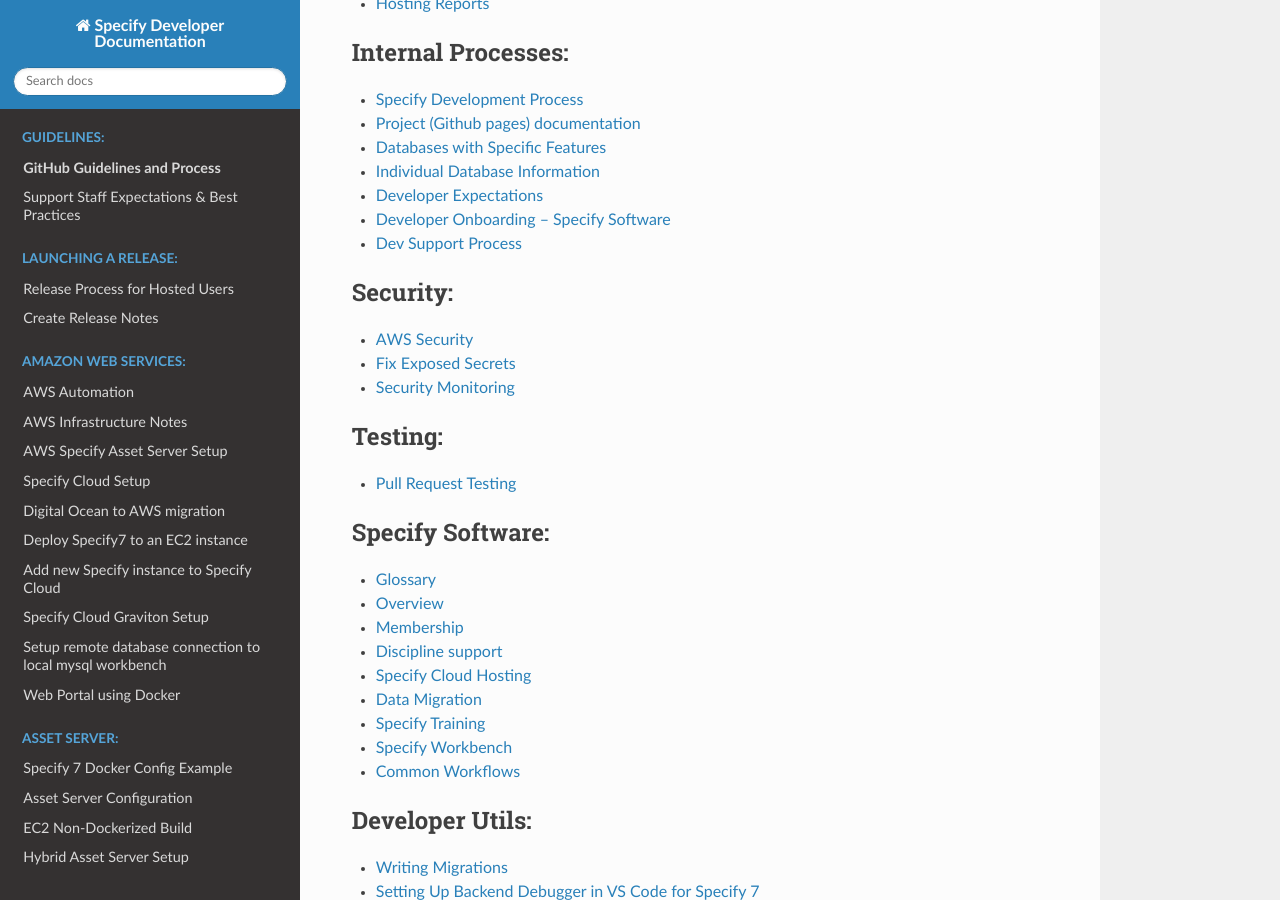
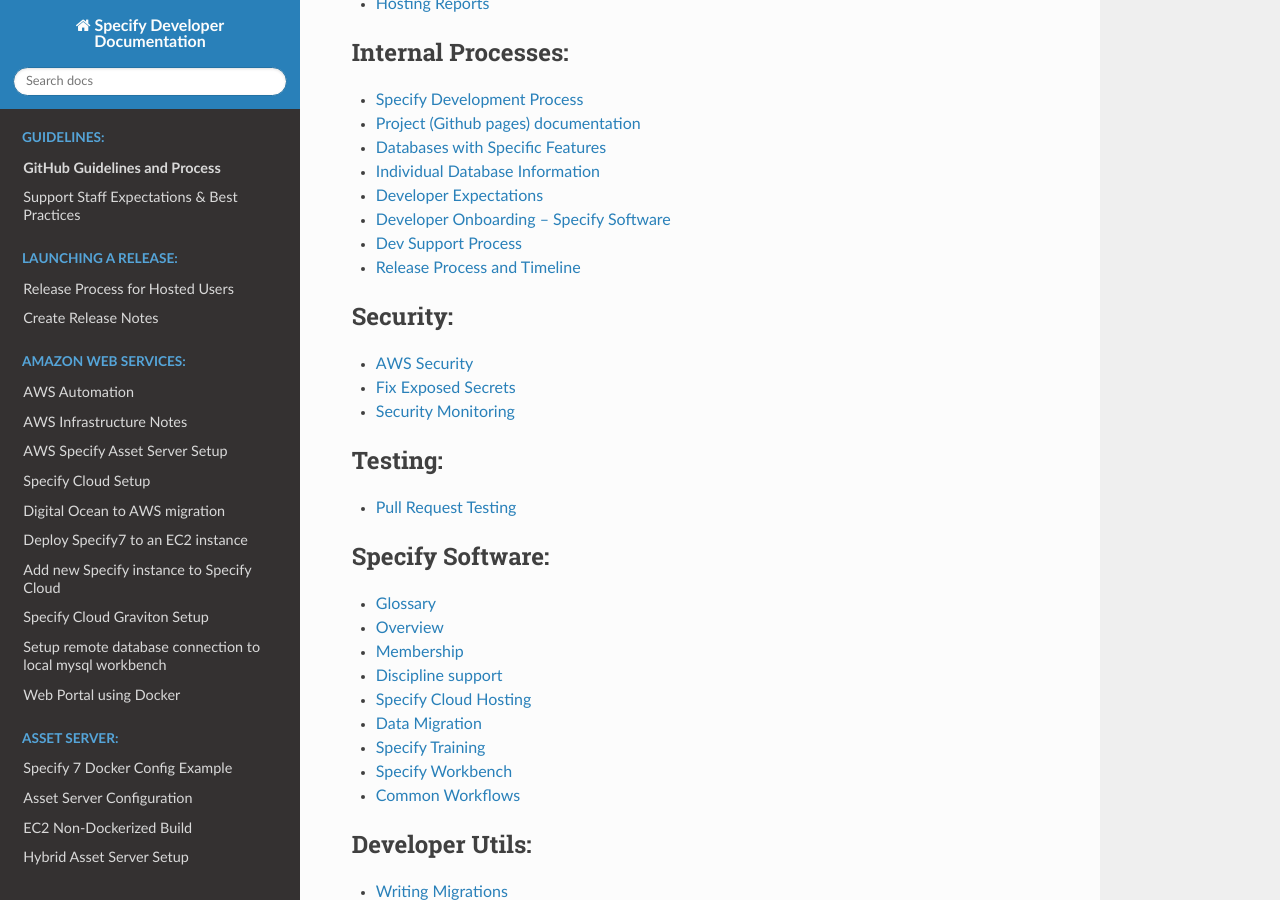
Before and after one commit to specify/specify.github.io, a Sphinx documentation site: the page built from sphinx/index.rst, in a window 1280 px wide and 900 px high, scrolled down 1224 px. Built offline with Sphinx 7.4.7 and the Read the Docs theme 3.1.0, drawn with Linux system fonts in a browser that asks for light colours.

Commit message:
Update index.rst

```diff
--- a/sphinx/index.rst
+++ b/sphinx/index.rst
@@ -63,6 +63,7 @@
    dev_process/dev_expectations
    dev_process/developeronboarding
    dev_process/dev_support_process
+   dev_process/release_process_timeline
 
 .. toctree::
    :maxdepth: 1
```
